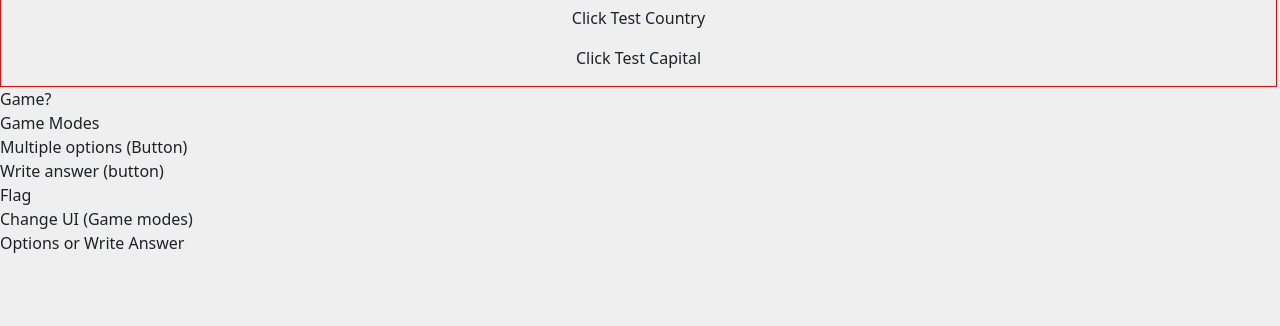
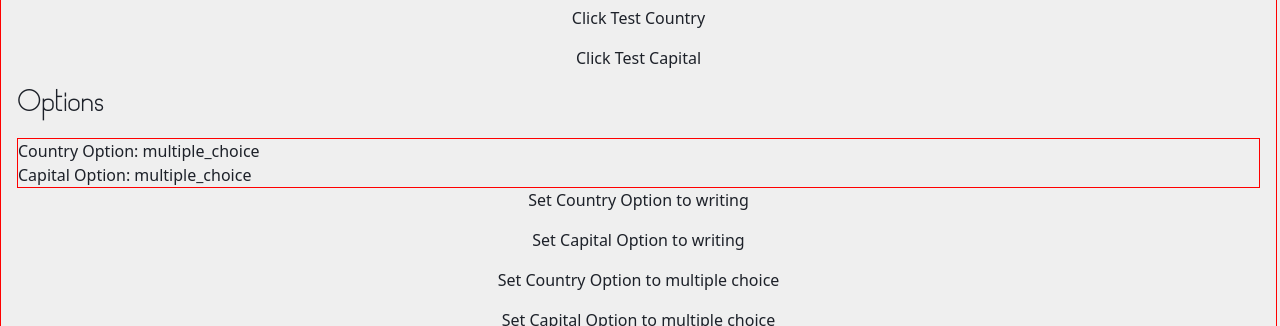
Before and after one commit to BryanGrandon/Flag-Quiz, a React (Vite) app: page / in a window 1280 px wide. Shown: the part 626-952 px from the top of the page. Before the commit the page ends 881 px from the top, so only its background shows below. Built offline with nearby package versions, Linux system fonts and the light colour scheme; no server answers.

Commit message:
refactor(web):add more logic for select type mode

```diff
--- a/src/context/GameCountryProvider.tsx
+++ b/src/context/GameCountryProvider.tsx
@@ -1,11 +1,11 @@
 import { useEffect, useState } from 'react'
 import { GameCountryContext } from './GameCountryContext'
 // import { GAME_MODES } from '../utilities/constants/game/gameModes'
-import { KEY_GAMES } from '../utilities/constants/game/games'
+import { GAME_MODES, GAME_TYPE, KEY_GAMES } from '../utilities/constants/game/games'
 import { fetchData } from '../services/api/fetchData'
 import { ALL_FLAGS_URL } from '../utilities/constants/config/api'
 import type { Country } from '../utilities/interfaces/games'
-import type { GameMode, ImageOfTheFlag } from '../utilities/interfaces/gameContext'
+import type { GameMode, GameType, ImageOfTheFlag } from '../utilities/interfaces/gameContext'
 
 const GameCountryProvider = ({ children }: { children: React.ReactNode }) => {
   const [allFlags, setAllFlags] = useState<Country[]>([])
@@ -28,11 +28,11 @@ const GameCountryProvider = ({ children }: { children: React.ReactNode }) => {
   const [options, setOptions] = useState<string[]>([])
   const [imageOfTheFlag, setImageOfTheFlag] = useState<ImageOfTheFlag>()
 
-  const getValue = (item: Country, type: GameMode) => {
-    return type === KEY_GAMES.COUNTRY ? item.name.common : item.capital[0]
+  const getValue = (item: Country, type: GameType) => {
+    return type === GAME_TYPE.COUNTRY ? item.name.common : item.capital[0]
   }
 
-  const selectWinner = (type: GameMode) => {
+  const selectWinner = (type: GameType) => {
     const randomItem = remainingFlags[Math.floor(Math.random() * remainingFlags.length)]
     const winner = getValue(randomItem, type)
     setImageOfTheFlag({
@@ -46,7 +46,7 @@ const GameCountryProvider = ({ children }: { children: React.ReactNode }) => {
     return winner
   }
 
-  const generateOption = (winner: string, type: GameMode) => {
+  const generateOption = (winner: string, type: GameType) => {
     const limit = 4
     const optionsSet = new Set<string>()
     optionsSet.add(winner)
@@ -58,7 +58,7 @@ const GameCountryProvider = ({ children }: { children: React.ReactNode }) => {
     return Array.from(optionsSet).sort(() => Math.random() - 0.5) // Shuffle options
   }
 
-  const startMultipleChoiceGame = (type: GameMode) => {
+  const startMultipleChoiceGame = (type: GameType) => {
     const winner = selectWinner(type)
     const multipleOptions = generateOption(winner, type)
     setOptions(multipleOptions)
@@ -70,32 +70,46 @@ const GameCountryProvider = ({ children }: { children: React.ReactNode }) => {
     // XXXXXXXXXXXXXXXXXXXXXXXXXXXX Delete XXXXXXXXXXXXXXXXXXXXXXXXXXXX //
   }
 
-  const startWrittenGame = (type: GameMode) => {
+  const startWrittenGame = (type: GameType) => {
     selectWinner(type)
   }
 
   const startGamesModes = {
-    multipleChoice: (type: GameMode) => startMultipleChoiceGame(type),
-    writing: (type: GameMode) => startWrittenGame(type),
+    multipleChoice: (type: GameType) => startMultipleChoiceGame(type),
+    writing: (type: GameType) => startWrittenGame(type),
   }
 
   // ===== Score Tracking Logic ===== //
 
   // For Country - For Capital // - Time (102 seconds / 1:42 minutes) / points (50pts for correct) / Title game (Quiz Country) /  mode (Multiple Choice or writing answer) / Title ( 🏆 High Score && 🕛 Last Game )
 
-  // ===== Options for Guess Country and Guess Capital game modes =====
-  // const [guessCountry, setGuessCountry] = useState(GAME_MODES.MULTIPLE)
-  // const [guessCapital, setGuessCapital] = useState(GAME_MODES.MULTIPLE)
+  // ===== Options for Guess Country and Guess Capital game modes ===== //
 
-  // const updateGameOption = ({ key, value }: { key: string; value: string }) => {
-  //   if (key === KEY_GAMES.COUNTRY) setGuessCountry(value)
-  //   else if (key === KEY_GAMES.CAPITAL) setGuessCapital(value)
-  // }
+  const [selectedGameOptionCountry, setSelectedGameOptionCountry] = useState<GameMode>(GAME_MODES.MULTIPLE_CHOICE)
+  const [selectedGameOptionCapital, setSelectedGameOptionCapital] = useState<GameMode>(GAME_MODES.MULTIPLE_CHOICE)
+
+  const setGameOption = ({ type, value }: { type: GameType; value: GameMode }) => {
+    if (type === KEY_GAMES.COUNTRY) setSelectedGameOptionCountry(value)
+    else if (type === KEY_GAMES.CAPITAL) setSelectedGameOptionCapital(value)
+  }
+
+  const getGameOption = ({ type }: { type: GameType }) => {
+    if (type === KEY_GAMES.COUNTRY) return selectedGameOptionCountry
+    else if (type === KEY_GAMES.CAPITAL) return selectedGameOptionCapital
+    throw new Error('Invalid game type')
+  }
 
   return (
     <GameCountryContext.Provider
       value={{
-        options: {},
+        options: {
+          set: {
+            GameOption: setGameOption,
+          },
+          get: {
+            GameOption: getGameOption,
+          },
+        },
         gameMode: startGamesModes,
       }}
     >
--- a/src/pages/home/PageHome.tsx
+++ b/src/pages/home/PageHome.tsx
@@ -3,7 +3,10 @@ import { useHookContext } from '../../utilities/hooks/useHookContext'
 import GameModeCard from './components/GameModeCard'
 
 const PageHome = () => {
-  const { gameMode } = useHookContext()
+  const { gameMode, options } = useHookContext()
+
+  const countryOption = options.get.GameOption({ type: 'country' })
+  const capitalOption = options.get.GameOption({ type: 'capital' })
 
   return (
     <>
@@ -27,6 +30,19 @@ const PageHome = () => {
             <button onClick={() => gameMode.multipleChoice('capital')}>Click Test Capital</button>
           </section>
         </article>
+        <article>
+          <h2 className='font-basicaline text-3xl py-4'>Options</h2>
+          <section className='test'>
+            <p>Country Option: {countryOption}</p>
+            <p>Capital Option: {capitalOption}</p>
+          </section>
+          <section className='flex flex-col gap-4'>
+            <button onClick={() => options.set.GameOption({ type: 'country', value: 'write' })}>Set Country Option to writing</button>
+            <button onClick={() => options.set.GameOption({ type: 'capital', value: 'write' })}>Set Capital Option to writing</button>
+            <button onClick={() => options.set.GameOption({ type: 'country', value: 'multiple_choice' })}>Set Country Option to multiple choice</button>
+            <button onClick={() => options.set.GameOption({ type: 'capital', value: 'multiple_choice' })}>Set Capital Option to multiple choice</button>
+          </section>
+        </article>
       </main>
     </>
   )
--- a/src/utilities/constants/game/gameModes.ts
+++ /dev/null
@@ -1,17 +0,0 @@
-export const GAME_MODES = {
-  MULTIPLE_CHOICE: 'multiple_choice',
-  WRITE: 'write',
-}
-
-export const GAME_MODE_OPTIONS = [
-  {
-    id: 1,
-    text: 'Multiple choice mode',
-    value: GAME_MODES.MULTIPLE_CHOICE,
-  },
-  {
-    id: 2,
-    text: 'Write answer mode',
-    value: GAME_MODES.WRITE,
-  },
-]
--- a/src/utilities/constants/game/games.ts
+++ b/src/utilities/constants/game/games.ts
@@ -5,6 +5,35 @@ export const KEY_GAMES = {
   CAPITAL: 'capital',
   POPULATION: 'population',
 }
+
+// ===== Game Types ===== //
+
+export const GAME_MODES = {
+  MULTIPLE_CHOICE: 'multiple_choice',
+  WRITE: 'write',
+} as const
+
+export const GAME_TYPE = {
+  COUNTRY: 'country',
+  CAPITAL: 'capital',
+} as const
+
+// ===== Game Options ===== //
+
+export const GAME_MODE_OPTIONS = [
+  {
+    id: 1,
+    text: 'Multiple choice mode',
+    value: GAME_MODES.MULTIPLE_CHOICE,
+  },
+  {
+    id: 2,
+    text: 'Write answer mode',
+    value: GAME_MODES.WRITE,
+  },
+]
+
+// ===== Games ===== //
 
 export const GAMES = [
   {
--- a/src/utilities/interfaces/gameContext.ts
+++ b/src/utilities/interfaces/gameContext.ts
@@ -1,12 +1,20 @@
-import { KEY_GAMES } from '../constants/game/games'
+import { GAME_MODES, GAME_TYPE } from '../constants/game/games'
 
-export type GameMode = typeof KEY_GAMES.COUNTRY | typeof KEY_GAMES.CAPITAL
+export type GameMode = (typeof GAME_MODES)[keyof typeof GAME_MODES]
+export type GameType = (typeof GAME_TYPE)[keyof typeof GAME_TYPE]
 
 export interface GameContext {
-  options: {}
+  options: {
+    set: {
+      GameOption: ({ type, value }: { type: GameType; value: GameMode }) => void
+    }
+    get: {
+      GameOption: ({ type }: { type: GameType }) => GameMode
+    }
+  }
   gameMode: {
-    multipleChoice: (value: GameMode) => void
-    writing: (value: GameMode) => void
+    multipleChoice: (value: GameType) => void
+    writing: (value: GameType) => void
   }
 }
 
```
